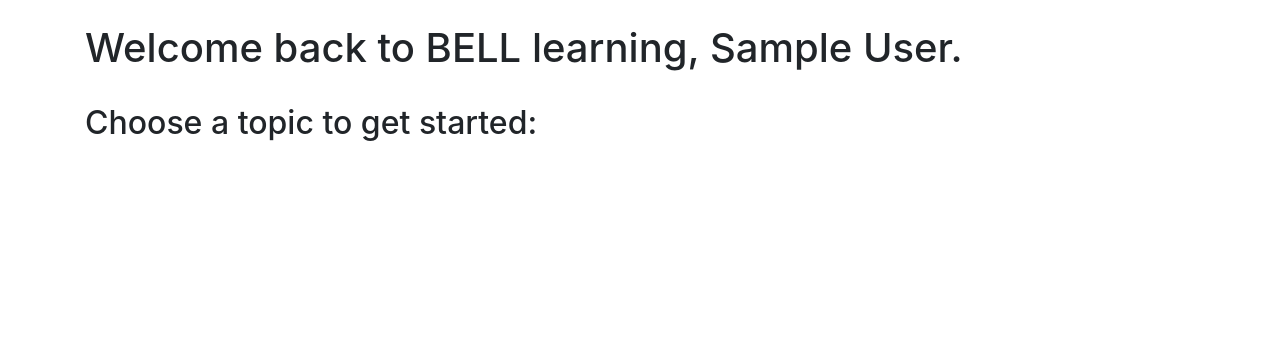
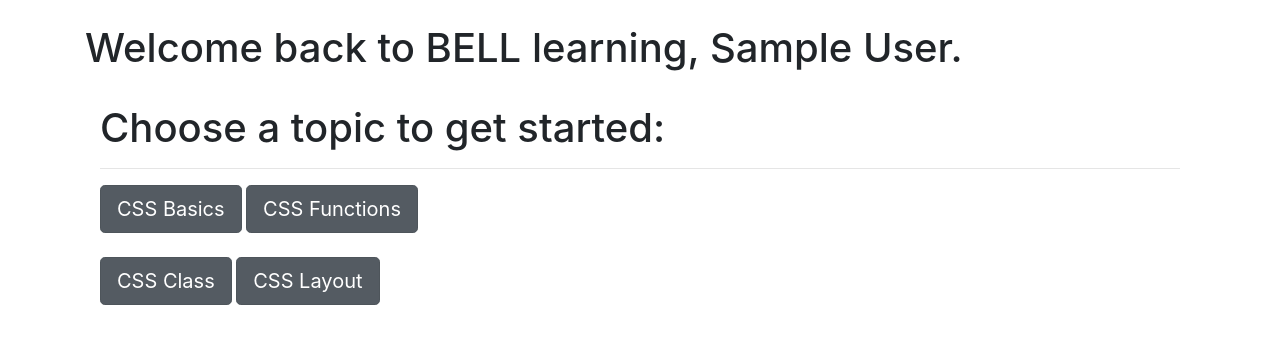
Before and after one commit to ginkoding/CFG-Revision-App-Group-2, a Flask app: page /index in a window 1280 px wide. Shown: the part 56-400 px from the top of the page. Run offline with Flask 2, Linux system fonts and the light colour scheme; the visitor is signed in with stand-in values (Sample User, id 1); data comes from the database, SQL or seed files in the repository; some libraries are stand-ins or nearby versions.

Commit message:
Update index.html

```diff
--- a/WebApp/template/index.html
+++ b/WebApp/template/index.html
@@ -6,9 +6,24 @@
 
 
     <br><h1> Welcome back to BELL learning, {{current_user.name}}. </h1><br>
-    <h2> Choose a topic to get started:</h2>
 
-    <p></p>
+
+    <div class="container">
+        <div class="row">
+            <div class="col">
+                <h1>Choose a topic to get started:</h1>
+                <hr>
+
+                <a href="/css-basics" class="btn btn-secondary btn-lg active" role="button" aria-pressed="true">CSS Basics</a>
+                <a href="/css_functions" class="btn btn-secondary btn-lg active" role="button" aria-pressed="true">CSS Functions</a>
+                <br>
+                <br>
+                <a href="/css_class" class="btn btn-secondary btn-lg active" role="button" aria-pressed="true">CSS Class</a>
+                <a href="/css_layout" class="btn btn-secondary btn-lg active" role="button" aria-pressed="true">CSS Layout</a>
+
+            </div>
+        </div>
+    </div>
 
 
 {% endblock %}
```
